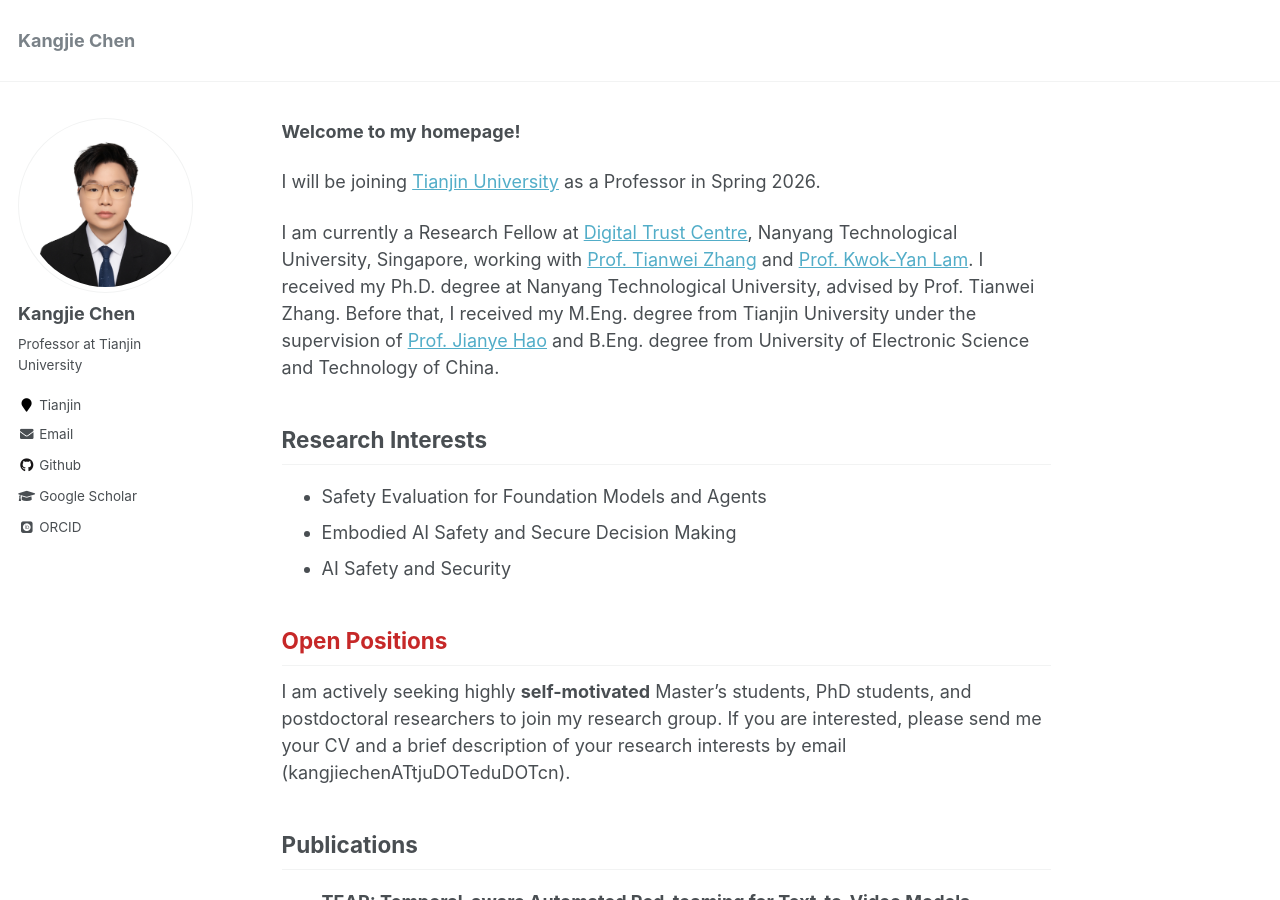
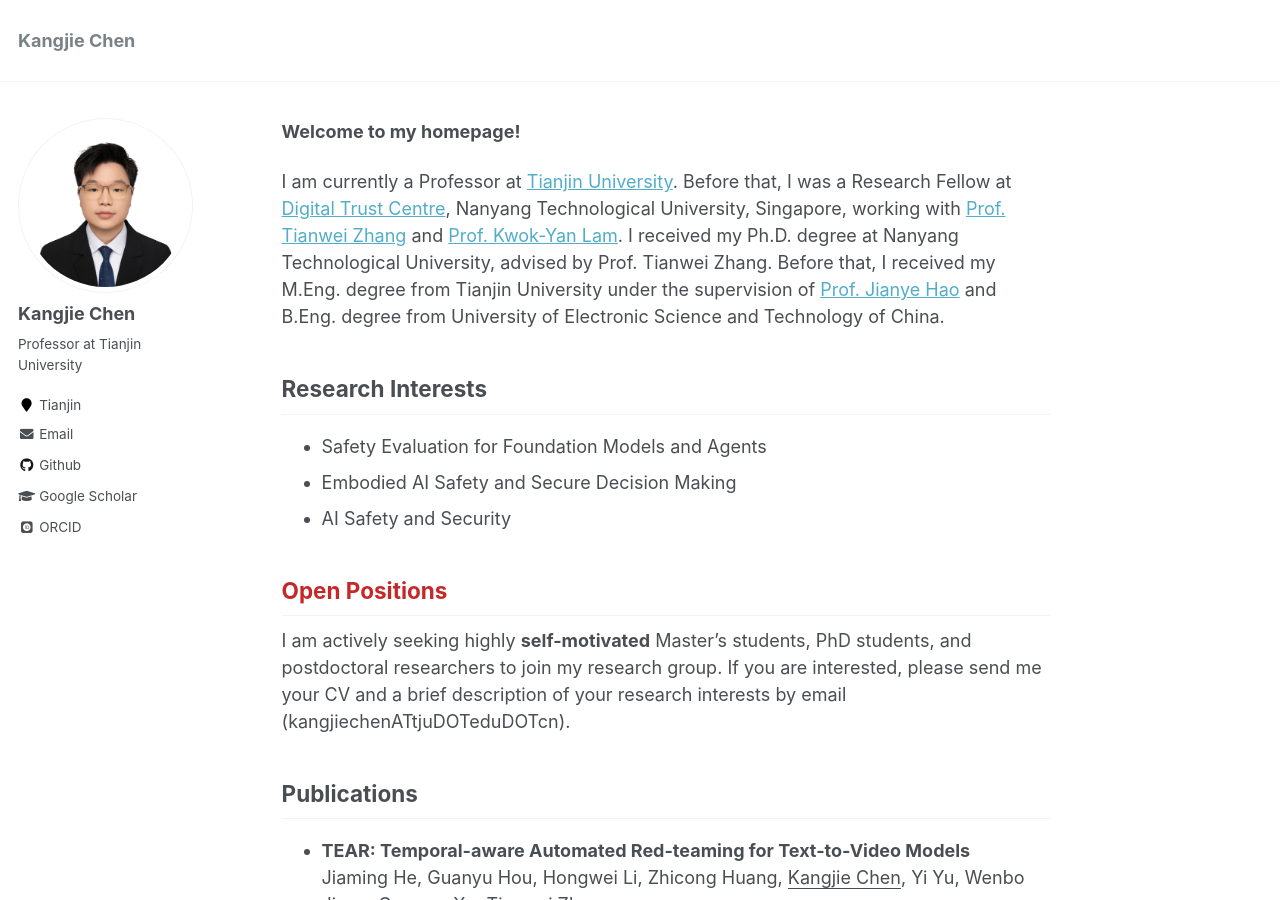
Before and after one commit to kangjie-chen/kangjie-chen.github.io, a Jekyll site: the page built from _pages/about.md, in a window 1280 px wide and 900 px high. Built offline with Jekyll 4.4.1, drawn with Linux system fonts in a browser that asks for light colours; some web fonts are replaced.

Commit message:
Update about.md

```diff
--- a/_pages/about.md
+++ b/_pages/about.md
@@ -11,15 +11,12 @@ redirect_from:
 <span style="font-size:large;font-weight:bold;"> Welcome to my homepage! </span>
 <br/>
 
-I will be joining [Tianjin University](https://cse.tju.edu.cn/) as a Professor in Spring 2026.
-
-I am currently a Research Fellow at [Digital Trust Centre](https://www.ntu.edu.sg/dtc), Nanyang Technological University, Singapore, working with [Prof. Tianwei Zhang](https://personal.ntu.edu.sg/tianwei.zhang/index.html) and [Prof. Kwok-Yan Lam](https://personal.ntu.edu.sg/kwokyan.lam/). I received my Ph.D. degree at Nanyang Technological University, advised by Prof. Tianwei Zhang. Before that, I received my M.Eng. degree from Tianjin University under the supervision of [Prof. Jianye Hao](http://www.icdai.org/jianye.html) and B.Eng. degree from University of Electronic Science and Technology of China.
+I am currently a Professor at [Tianjin University](https://cse.tju.edu.cn/). Before that, I was a Research Fellow at [Digital Trust Centre](https://www.ntu.edu.sg/dtc), Nanyang Technological University, Singapore, working with [Prof. Tianwei Zhang](https://personal.ntu.edu.sg/tianwei.zhang/index.html) and [Prof. Kwok-Yan Lam](https://personal.ntu.edu.sg/kwokyan.lam/). I received my Ph.D. degree at Nanyang Technological University, advised by Prof. Tianwei Zhang. Before that, I received my M.Eng. degree from Tianjin University under the supervision of [Prof. Jianye Hao](http://www.icdai.org/jianye.html) and B.Eng. degree from University of Electronic Science and Technology of China.
 
 ## Research Interests
 - Safety Evaluation for Foundation Models and Agents
 - Embodied AI Safety and Secure Decision Making
 - AI Safety and Security
-
 
 <h2 style="color:#c62828;">Open Positions</h2>
 I am actively seeking highly **self-motivated** Master’s students, PhD students, and postdoctoral researchers to join my research group. If you are interested, please send me your CV and a brief description of your research interests by email (kangjiechenATtjuDOTeduDOTcn).
```
